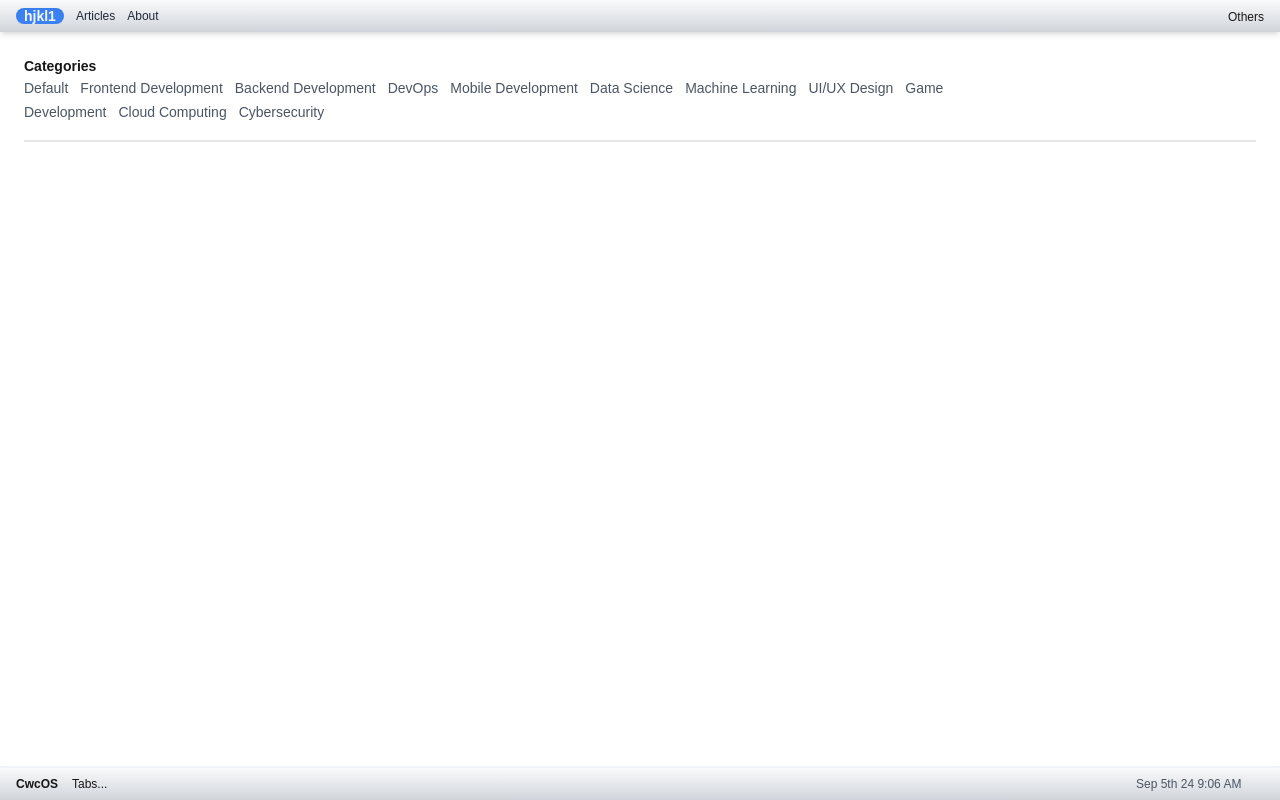
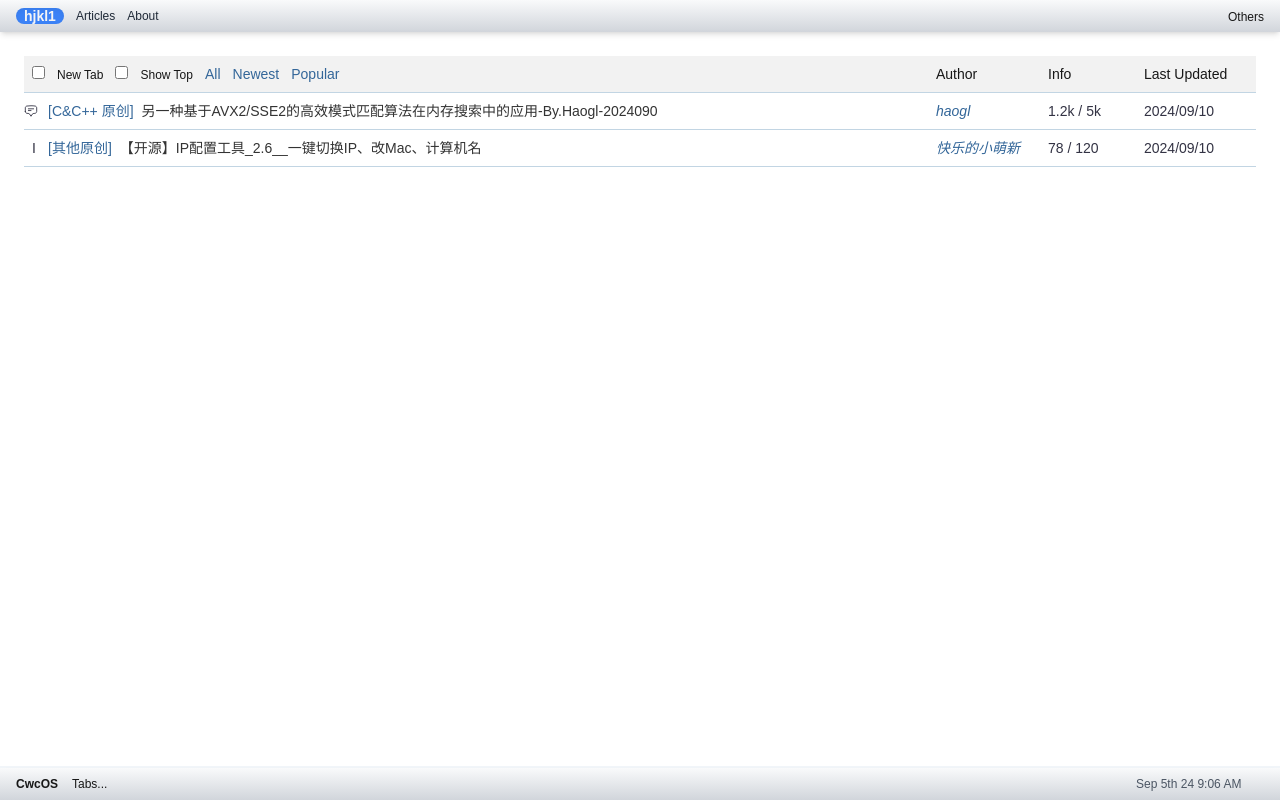
Before and after one commit to hjklchan/nextjs-playground, a Next.js app: page /blog in a window 1280 px wide. Built offline with nearby package versions, Linux system fonts and the light colour scheme.

Commit message:
blog page

```diff
--- a/next.config.mjs
+++ b/next.config.mjs
@@ -1,4 +1,5 @@
 /** @type {import('next').NextConfig} */
-const nextConfig = {};
+const nextConfig = {
+};
 
 export default nextConfig;
--- a/package.json
+++ b/package.json
@@ -13,7 +13,8 @@
     "moment": "^2.30.1",
     "next": "14.2.8",
     "react": "^18",
-    "react-dom": "^18"
+    "react-dom": "^18",
+    "react-icons": "^5.3.0"
   },
   "devDependencies": {
     "@types/node": "^20",
@@ -22,6 +23,7 @@
     "eslint": "^8",
     "eslint-config-next": "14.2.8",
     "postcss": "^8",
+    "sass": "^1.78.0",
     "tailwindcss": "^3.4.1",
     "typescript": "^5"
   }
--- a/src/app/blog/components/Category.tsx
+++ /dev/null
@@ -1,54 +0,0 @@
-"use client"
-
-import { useEffect, useState } from "react";
-import { categories as jsonData } from "./json";
-
-interface CategoryItem {
-    id: number,
-    name: string,
-}
-
-export default function Category() {
-    const [categories, setCategories] = useState<CategoryItem[]>([]);
-
-    const fetchCategories = (parentId: number) => {
-        const items: CategoryItem[] = [];
-
-        jsonData.forEach(item => {
-            if (item.parentId === parentId) {
-                items.push({ id: item.id, name: item.name });
-            }
-        });
-
-        setCategories(items);
-    };
-
-    useEffect(() => {
-        // 先加载第一级分类
-        fetchCategories(0);
-    }, []);
-
-    return <div>
-        <h3 className="font-bold text-sm">Categories</h3>
-        {/* Categories */}
-        <div className="w-5/6">
-            <a
-                className="hover:cursor-pointer text-sm text-gray-600"
-            >
-                Default
-            </a>
-            {
-                categories.map(item => {
-                    return <a
-                        key={item.id}
-                        data-id={item.id}
-                        className="hover:cursor-pointer text-sm ml-3 text-gray-600"
-                    >
-                        {item.name}
-                    </a>;
-                })
-            }
-        </div>
-        {/* TODO Sub-Categories */}
-    </div>;
-}
--- a/src/app/blog/page.tsx
+++ b/src/app/blog/page.tsx
@@ -1,14 +1,94 @@
 "use client"
 
-import Category from "./components/Category";
+import React, { useEffect, useState } from "react";
+import "./styles.css";
+import { HiOutlineChatBubbleBottomCenterText } from "react-icons/hi2";
 
 export default function Blog() {
+    const onNewTab = (evt: React.ChangeEvent<HTMLInputElement>) => {
+        const isNewTab = evt.target.checked;
+        console.log("Is new tab?", isNewTab);
+    }
+
+    const onShowTop = (evt: React.ChangeEvent<HTMLInputElement>) => {
+        const isShowTop = evt.target.checked;
+        console.log("Is show top?", isShowTop);
+    }
+
+    useEffect(() => {
+    });
+
     return <>
-        <Category />
-
-        <div className="mt-4 w-full border border-neutral-200">
-            <div className="bg-[#E5EDF2]">
-            </div>
+        {/* Categories */}
+        <div>
+            <table className="w-full table-fixed" cellSpacing={0} cellPadding={0}>
+                <tbody>
+                    <tr className="border-b border-[#hC2D5E3] bg-[#F2F2F2] border-b border-[#C2D5E3] text-sm">
+                        <td colSpan={2} className="text-left pl-2 py-2 space-x-3">
+                            <input type="checkbox" onChange={onNewTab} /><label className="text-xs">New Tab</label>
+                            <input type="checkbox" onChange={onShowTop} /><label className="text-xs">Show Top</label>
+                            <a className="hover:cursor-pointer text-[#369]">All</a>
+                            <a className="hover:cursor-pointer text-[#369]">Newest</a>
+                            <a className="hover:cursor-pointer text-[#369]">Popular</a>
+                        </td>
+                        <td className="w-28">Author</td>
+                        <td className="w-24">Info</td>
+                        <td className="w-28">Last Updated</td>
+                    </tr>
+                </tbody>
+            </table>
+            <table className="table-fixed w-full text-sm text-[#334]" cellSpacing={0} cellPadding={0}>
+                <tbody className={"tableBody"}>
+                    <tr className="table-row align-middle hover:bg-[#F2F2F2]">
+                        <td className="w-6">
+                            <HiOutlineChatBubbleBottomCenterText />
+                        </td>
+                        <td>
+                            <a className="hover:cursor-pointer text-[#369] pr-2">
+                                [C&C++ 原创]
+                            </a>
+                            <span className="text-[#333] hover:cursor-pointer hover:border-b border-[#333]">
+                                另一种基于AVX2/SSE2的高效模式匹配算法在内存搜索中的应用-By.Haogl-2024090
+                            </span>
+                        </td>
+                        <td className="w-28">
+                            <cite>
+                                <a
+                                    className="hover:cursor-pointer text-[#369]"
+                                    title="AxiaoWyaoAAAAAAAAAAAAAAAAAAAA"
+                                >
+                                    haogl
+                                </a>
+                            </cite>
+                        </td>
+                        <td className="w-24">1.2k / 5k</td>
+                        <td className="w-28">2024/09/10</td>
+                    </tr>
+                    <tr className="table-row align-middle hover:bg-[#F2F2F2]">
+                        <td className="w-6"><span className="pl-2">I</span></td>
+                        <td>
+                            <a className="hover:cursor-pointer text-[#369] pr-2">
+                                [其他原创]
+                            </a>
+                            <span className="text-[#333] hover:cursor-pointer hover:border-b border-[#333]">
+                                【开源】IP配置工具_2.6__一键切换IP、改Mac、计算机名
+                            </span>
+                        </td>
+                        <td className="w-28">
+                            <cite>
+                                <a
+                                    className="hover:cursor-pointer text-[#369]"
+                                    title="快乐的小萌新"
+                                >
+                                    快乐的小萌新
+                                </a>
+                            </cite>
+                        </td>
+                        <td className="w-24">78 / 120</td>
+                        <td className="w-28">2024/09/10</td>
+                    </tr>
+                </tbody>
+            </table>
         </div>
     </>;
 }
--- /dev/null
+++ b/src/app/blog/styles.css
@@ -0,0 +1,8 @@
+
+.tableBody tr {
+  border-bottom: solid 1px #C2D5E3;
+}
+
+.tableBody tr td {
+  padding: 8px 0;
+}
```
Also changed, not shown: 1 other file (tests, documents, lock files or other folders).
